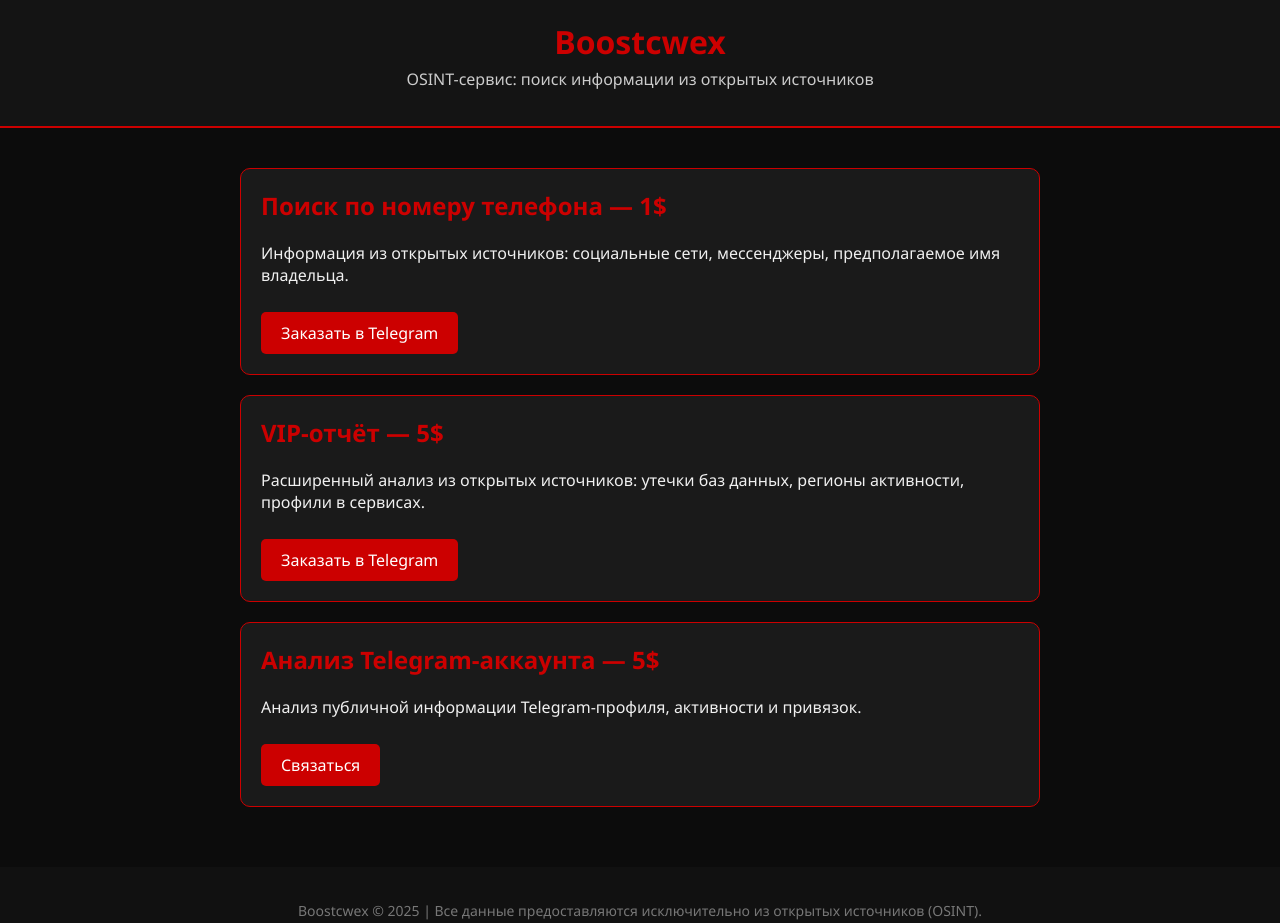
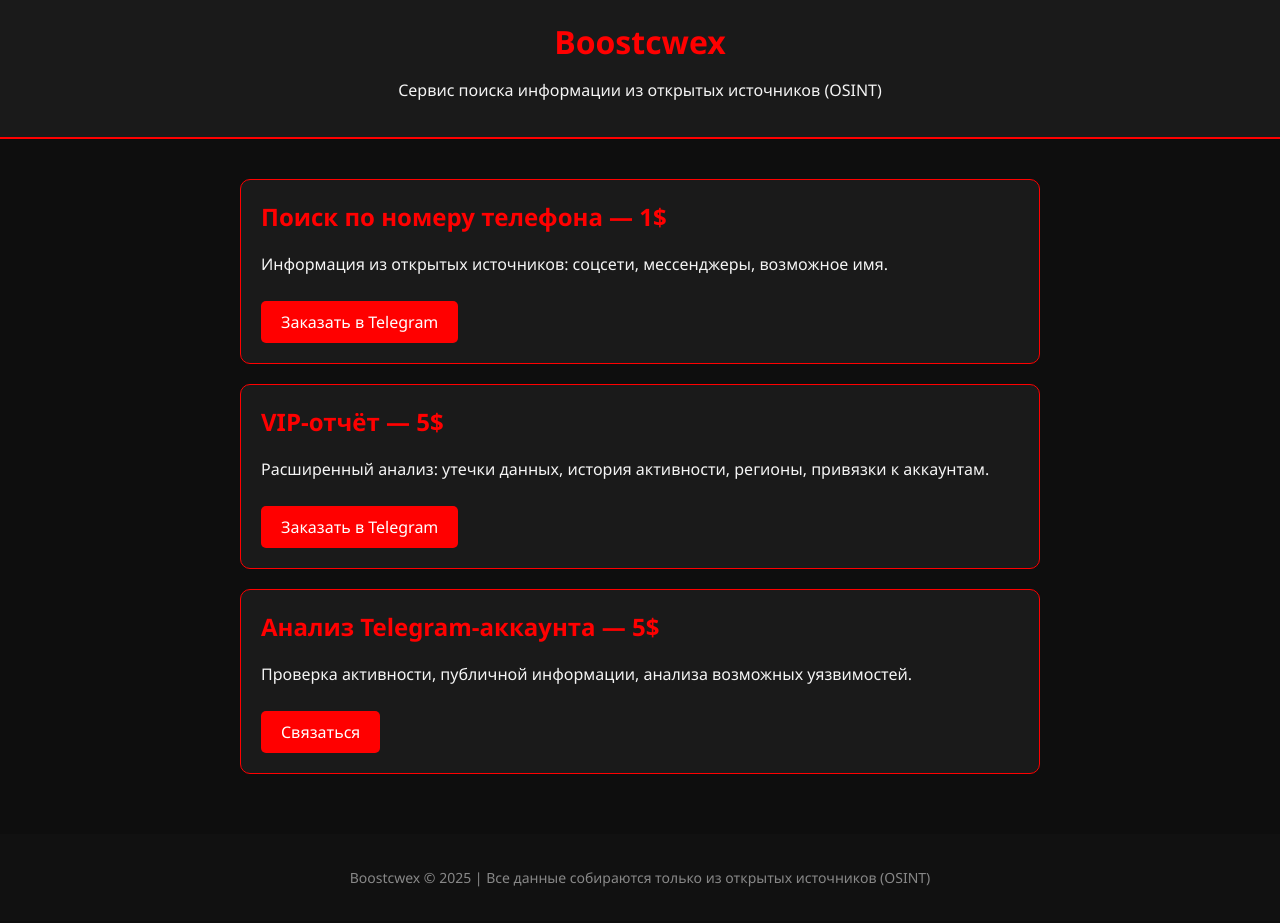
Before and after one commit to boostcwex/boostcwex, a plain HTML site: page index.html in a window 1280 px wide. Drawn offline with Linux system fonts and the light colour scheme.

Commit message:
Add files via upload

```diff
--- a/index.html
+++ b/index.html
@@ -1,64 +1,90 @@
+
 <!DOCTYPE html>
 <html lang="ru">
 <head>
   <meta charset="UTF-8" />
   <meta name="viewport" content="width=device-width, initial-scale=1.0" />
-  <title>Boostcwex — OSINT-сервис</title>
+  <title>Boostcwex — Поиск информации</title>
   <style>
     body {
       margin: 0;
       font-family: 'Segoe UI', Tahoma, Geneva, Verdana, sans-serif;
-      background-color: #0c0c0c;
-      color: #f0f0f0;
+      background-color: #0e0e0e;
+      color: #f5f5f5;
+      animation: fadeInBody 1s ease-in;
     }
+
+    @keyframes fadeInBody {
+      from { opacity: 0; }
+      to { opacity: 1; }
+    }
+
     header {
-      background-color: #141414;
+      background-color: #1a1a1a;
       padding: 20px;
       text-align: center;
-      border-bottom: 2px solid #cc0000;
+      border-bottom: 2px solid red;
+      animation: fadeInTop 1s ease-in;
     }
+
     header h1 {
-      color: #cc0000;
+      color: red;
       margin: 0;
     }
-    header p {
-      color: #ccc;
-      margin-top: 5px;
-    }
+
     .container {
       padding: 40px 20px;
       max-width: 800px;
       margin: auto;
     }
+
     .service {
-      border: 1px solid #cc0000;
+      border: 1px solid red;
       border-radius: 10px;
       padding: 20px;
       margin-bottom: 20px;
       background-color: #1a1a1a;
+      opacity: 0;
+      transform: translateY(20px);
+      animation: fadeInUp 1s forwards;
     }
+
+    .service:nth-child(1) { animation-delay: 0.3s; }
+    .service:nth-child(2) { animation-delay: 0.6s; }
+    .service:nth-child(3) { animation-delay: 0.9s; }
+
+    @keyframes fadeInUp {
+      to {
+        opacity: 1;
+        transform: translateY(0);
+      }
+    }
+
     .service h2 {
-      color: #cc0000;
+      color: red;
       margin-top: 0;
     }
+
     .btn {
       display: inline-block;
       margin-top: 10px;
       padding: 10px 20px;
-      background-color: #cc0000;
-      color: #fff;
+      background-color: red;
+      color: white;
       text-decoration: none;
       border-radius: 5px;
       transition: background 0.3s ease;
     }
+
     .btn:hover {
-      background-color: #990000;
+      background-color: darkred;
     }
+
     footer {
       text-align: center;
       padding: 20px;
       background-color: #111;
-      color: #777;
+      color: #888;
       font-size: 14px;
     }
   </style>
@@ -66,31 +92,31 @@
 <body>
   <header>
     <h1>Boostcwex</h1>
-    <p>OSINT-сервис: поиск информации из открытых источников</p>
+    <p>Сервис поиска информации из открытых источников (OSINT)</p>
   </header>
 
   <div class="container">
     <div class="service">
       <h2>Поиск по номеру телефона — 1$</h2>
-      <p>Информация из открытых источников: социальные сети, мессенджеры, предполагаемое имя владельца.</p>
+      <p>Информация из открытых источников: соцсети, мессенджеры, возможное имя.</p>
       <a href="https://t.me/vieroyf" class="btn">Заказать в Telegram</a>
     </div>
 
     <div class="service">
       <h2>VIP-отчёт — 5$</h2>
-      <p>Расширенный анализ из открытых источников: утечки баз данных, регионы активности, профили в сервисах.</p>
+      <p>Расширенный анализ: утечки данных, история активности, регионы, привязки к аккаунтам.</p>
       <a href="https://t.me/vieroyf" class="btn">Заказать в Telegram</a>
     </div>
 
     <div class="service">
       <h2>Анализ Telegram-аккаунта — 5$</h2>
-      <p>Анализ публичной информации Telegram-профиля, активности и привязок.</p>
+      <p>Проверка активности, публичной информации, анализа возможных уязвимостей.</p>
       <a href="https://t.me/vieroyf" class="btn">Связаться</a>
     </div>
   </div>
 
   <footer>
-    <p>Boostcwex © 2025 | Все данные предоставляются исключительно из открытых источников (OSINT).</p>
+    <p>Boostcwex © 2025 | Все данные собираются только из открытых источников (OSINT)</p>
   </footer>
 </body>
 </html>
```
